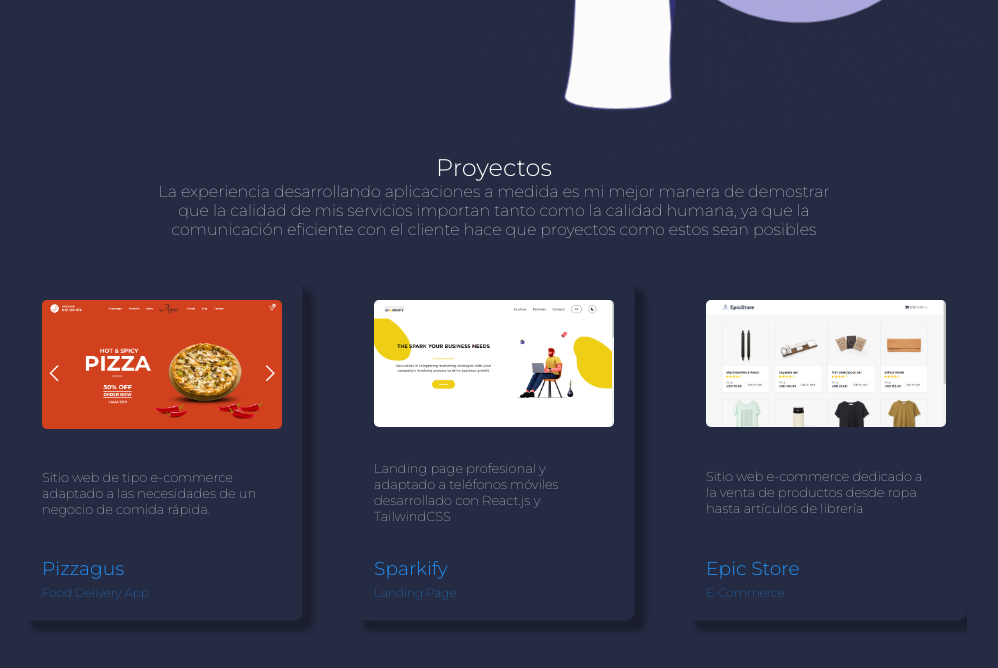
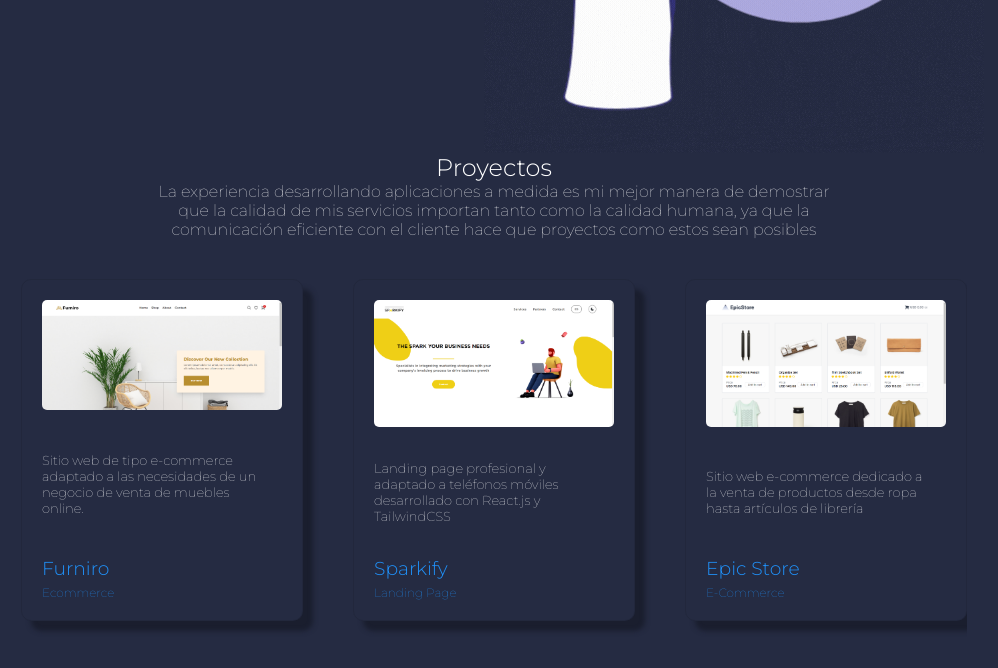
Before and after one commit to fariasagustin3/agus-landing, a React (Vite) app: page / in a window 1280 px wide. Shown: the part 2342-3010 px from the top of the page, without its empty margins (146-1144 px from the left). Built offline with nearby package versions, Linux system fonts and the light colour scheme.

Commit message:
furniro app added to portfolio section

```diff
--- a/src/sections/portfolio/Portfolio.jsx
+++ b/src/sections/portfolio/Portfolio.jsx
@@ -1,5 +1,5 @@
 import "./portfolio.css";
-import Pizzagus from "../../assets/delivery-pizza-project.png";
+import Furniro from "../../assets/furniro-header.png";
 import Landing from "../../assets/landing-sparkify-project.png";
 import EpicStore from "../../assets/epic-store-project.png";
 
@@ -15,12 +15,12 @@ export default function Portfolio() {
           que proyectos como estos sean posibles
         </p>
         <div className="portfolio-carousel-container">
-          <a href="https://pizzagus.vercel.app/" target="_blank" className="portfolio-project-item">
-            <img src={Pizzagus} alt="" />
-            <span className="portfolio-project-description">Sitio web de tipo e-commerce adaptado a las necesidades de un negocio de comida rápida.</span>
+          <a href="https://furniro-shop-ten.vercel.app/" target="_blank" className="portfolio-project-item">
+            <img src={Furniro} alt="" />
+            <span className="portfolio-project-description">Sitio web de tipo e-commerce adaptado a las necesidades de un negocio de venta de muebles online.</span>
             <div className="portfolio-project-texts">
-              <h3>Pizzagus</h3>
-              <span>Food Delivery App</span>
+              <h3>Furniro</h3>
+              <span>Ecommerce</span>
             </div>
           </a>
           <a href="https://sparkify-dev.vercel.app/" target="_blank" className="portfolio-project-item">
```
Also changed, not shown: src/assets/furniro-header.png (added).
